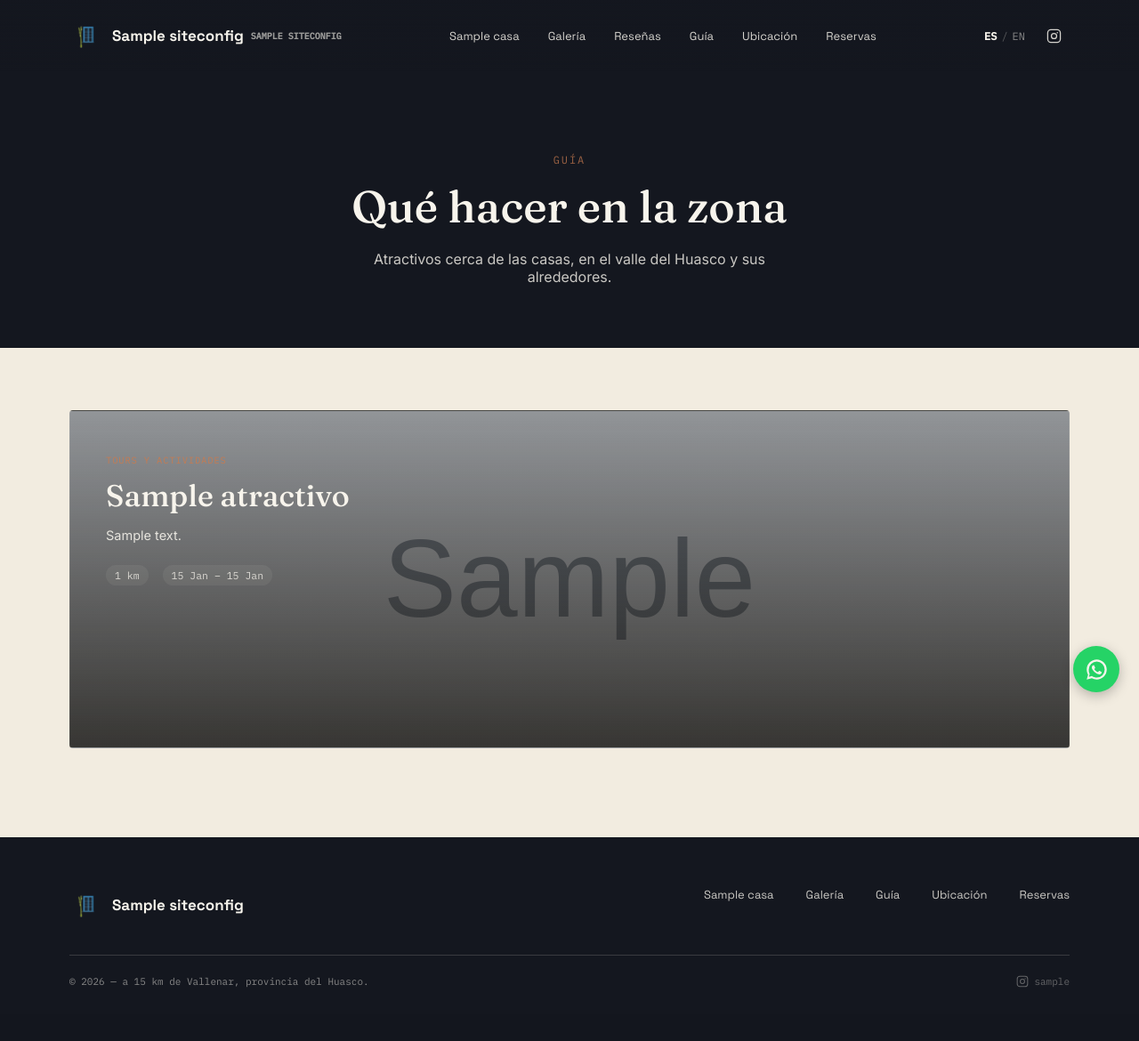
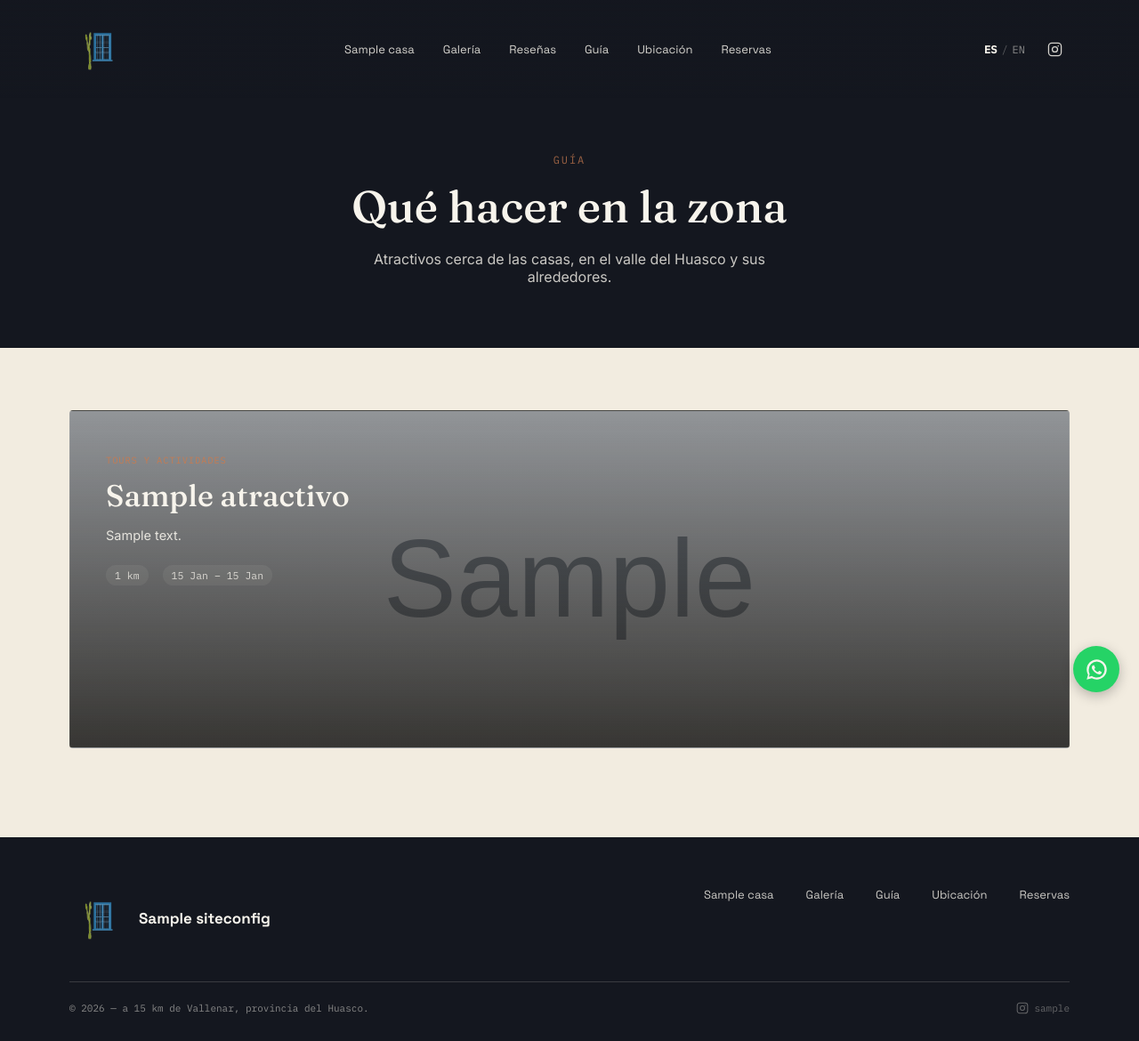
Before and after one commit to nicolasmujika/refugiolongomilla, a Django app: page /guia/ in a window 1280 px wide. Shown: the whole page at 89% size. Before the commit the page ends 1110 px from the top, so only its background shows below. Run offline with Django 5.2, Linux system fonts and the light colour scheme; tables that the repository leaves empty hold one stand-in row (values such as "Sample post"); grey boxes marked "Sample" are stand-in pictures.

Commit message:
Reconfiguracionesv2.2

```diff
--- a/static/cabanas/css/style.css
+++ b/static/cabanas/css/style.css
@@ -499,7 +499,7 @@ footer{ background:var(--night); color:var(--star); padding:56px 0 30px; }
 .footer-ig:hover{ opacity:1; }
 
 .hero-logo{
-  height:400px;
+  height:500px;
   width:auto;
   display:block;
   margin:0 auto 5px;
@@ -508,10 +508,11 @@ footer{ background:var(--night); color:var(--star); padding:56px 0 30px; }
   .hero-logo{ height:240px; max-width:80%; }
 }
 .brand-logo{
-  height:40px;
-  width:40px;
-  object-fit:contain;
-  flex-shrink:0;
+  height:76px;
+  width:auto;
+  border:none;
+  outline:none;
+  display:block;
 }
 @media (max-width: 880px){
   .brand-logo{ height:32px; width:32px; }
@@ -663,3 +664,11 @@ footer{ background:var(--night); color:var(--star); padding:56px 0 30px; }
 .teaser-estrellas{ color:var(--clay-light); font-size:18px; letter-spacing:3px; margin-top:10px; }
 .teaser-frase{ font-family:var(--f-display); font-style:italic; font-size:22px; line-height:1.5; margin:20px 0 26px; color:var(--ink); }
 .resenas-pagina{ padding:70px 0 100px; background:var(--sand-2); }
+
+.nav-logo{
+  height:70px;
+  width:auto;
+  border:none;
+  outline:none;
+  display:block;
+}
--- a/templates/base.html
+++ b/templates/base.html
@@ -18,24 +18,18 @@
 <header class="nav" id="siteNav">
   <div class="container nav-inner">
     <a href="{% url 'cabanas:home' %}" class="brand">
-      <img src="{% static 'cabanas/img/logo.png' %}" alt="{{ config.brand_name }}" class="brand-logo">
-      <span>{{ config.brand_name }}</span><small>{{ config.brand_subtitle }}</small>
+      <img src="{% static 'cabanas/img/logo.png' %}" alt="{{ config.brand_name }}" class="nav-logo">
     </a>
-    <nav class="links" id="navLinks">
+    <nav class="links">
       {% for casa in casas %}<a href="{% url 'cabanas:home' %}#{{ casa.tipo }}">{% t_campo casa.nombre casa.nombre_en %}</a>{% endfor %}
       <a href="{% url 'cabanas:galeria' %}">{{ t.galeria }}</a>
       <a href="{% url 'cabanas:resenas' %}">{{ t.resenas_nav }}</a>
       <a href="{% url 'cabanas:guia' %}">{{ t.guia }}</a>
       <a href="{% url 'cabanas:home' %}#ubicacion">{{ t.ubicacion }}</a>
       <a href="{% url 'cabanas:home' %}#reserva">{{ t.reservas }}</a>
-      <div class="lang-switch nav-links-lang">
-        <a href="{% url 'cabanas:cambiar_idioma' 'es' %}" class="{% if idioma_actual == 'es' %}active{% endif %}">ES</a>
-        <span>/</span>
-        <a href="{% url 'cabanas:cambiar_idioma' 'en' %}" class="{% if idioma_actual == 'en' %}active{% endif %}">EN</a>
-      </div>
     </nav>
     <div class="nav-cta">
-      <div class="lang-switch nav-cta-lang">
+      <div class="lang-switch">
         <a href="{% url 'cabanas:cambiar_idioma' 'es' %}" class="{% if idioma_actual == 'es' %}active{% endif %}">ES</a>
         <span>/</span>
         <a href="{% url 'cabanas:cambiar_idioma' 'en' %}" class="{% if idioma_actual == 'en' %}active{% endif %}">EN</a>
@@ -47,12 +41,8 @@
           <circle cx="17.3" cy="6.7" r="1.1" fill="currentColor"/>
         </svg>
       </a>
-      <button class="nav-burger" id="navBurger" aria-label="Abrir menú" aria-expanded="false" aria-controls="navLinks">
-        <span></span><span></span><span></span>
-      </button>
     </div>
   </div>
-  <div class="nav-backdrop" id="navBackdrop"></div>
 </header>
 
 {% block content %}{% endblock %}
@@ -61,7 +51,7 @@
   <div class="container">
     <div class="footer-top">
       <a href="{% url 'cabanas:home' %}" class="brand" style="color:var(--star);">
-        <img src="{% static 'cabanas/img/logo.png' %}" alt="{{ config.brand_name }}" class="brand-logo">
+        <img src="{% static 'cabanas/img/logo.png' %}" alt="{{ config.brand_name }}" class="nav-logo">
         <span>{{ config.brand_name }}</span>
       </a>
       <div class="footer-links">
--- a/templates/cabanas/home.html
+++ b/templates/cabanas/home.html
@@ -17,7 +17,7 @@
   <div class="hero-content">
     <div class="container">
       <p class="eyebrow hero-eyebrow">Vallenar · Provincia del Huasco · Región de Atacama</p>
-      <img src="{% static 'cabanas/img/logo.png' %}" alt="{{ config.brand_name }}" class="hero-logo">
+      <img src="{% static 'cabanas/img/logo2.png' %}" alt="{{ config.brand_name }}" class="hero-logo">
       {% t_campo config.hero_titulo config.hero_titulo_en as hero_titulo_final %}
       {% t_campo config.hero_subtitulo config.hero_subtitulo_en as hero_subtitulo_final %}
       <h1>{{ hero_titulo_final|safe }}</h1>
```
Also changed, not shown: static/cabanas/img/logo2.png (added).
